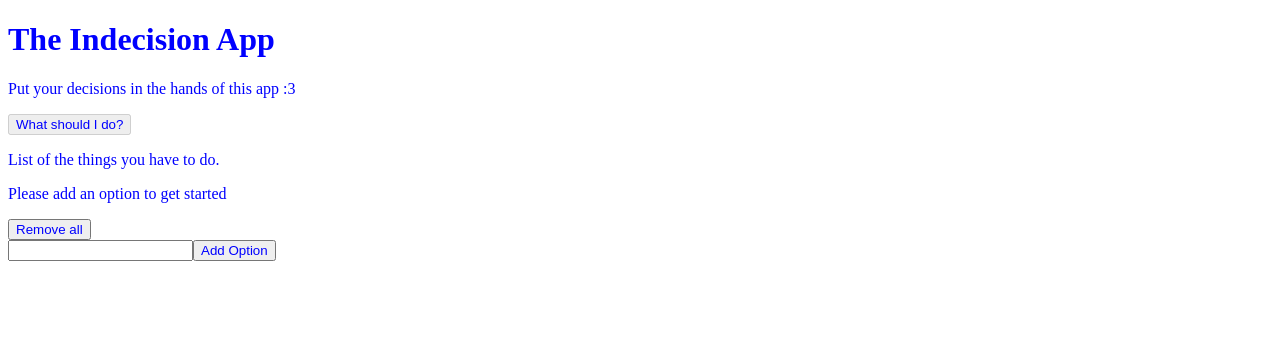
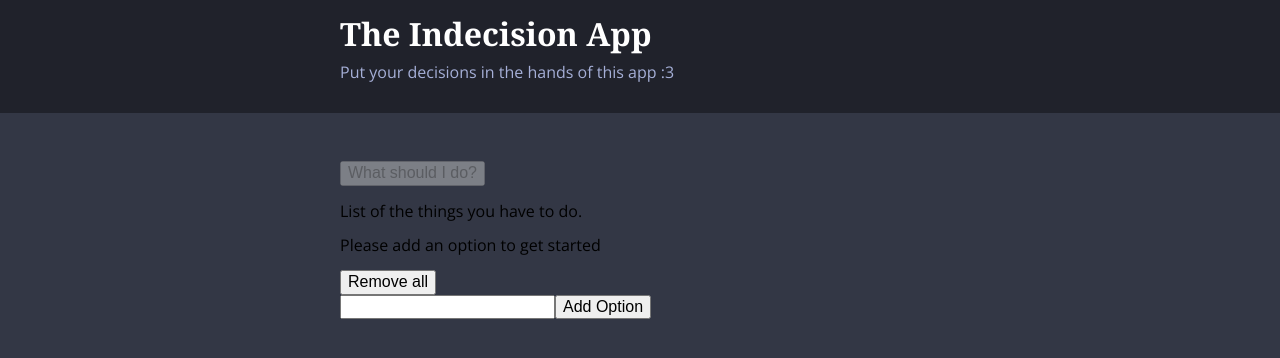
Before and after one commit to theindianotaku/react-indecision-app, a React (Create React App) app: page / in a window 1280 px wide. Shown: the top 358 px of the page. Built offline with nearby package versions, Linux system fonts and the light colour scheme.

Commit message:
Made better folder structure for the stylesheets

```diff
--- a/package.json
+++ b/package.json
@@ -5,6 +5,7 @@
   "dependencies": {
     "lodash": "^4.17.4",
     "node-sass-chokidar": "^0.0.3",
+    "normalize.css": "^7.0.0",
     "npm-run-all": "^4.1.1",
     "react": "^16.0.0",
     "react-dom": "^16.0.0",
--- a/public/index.html
+++ b/public/index.html
@@ -10,6 +10,8 @@
     -->
     <link rel="manifest" href="%PUBLIC_URL%/manifest.json">
     <link rel="shortcut icon" href="%PUBLIC_URL%/favicon.ico">
+
+    <link href="https://fonts.googleapis.com/css?family=Noto+Serif:400,700|Open+Sans:400,700" rel="stylesheet">
 
     <title>Indecision App</title>
   </head>
--- a/src/components/App.js
+++ b/src/components/App.js
@@ -80,7 +80,7 @@ class App extends Component {
     return (
       <div className="main">
         <Header subtitle={subtitle} />
-
+        <div className="container">
           <Action
             handlePickOption={this.handlePickOption}
             hasOptions={this.state.options.length > 0}
@@ -93,6 +93,7 @@ class App extends Component {
           <AddOption
             handleAddOption={this.handleAddOption}
           />
+        </div>
         <OptionModal
           selectedOption={this.state.selectedOption}
           handleClearSelected={this.handleClearSelected}
--- a/src/components/Header.js
+++ b/src/components/Header.js
@@ -1,8 +1,10 @@
 import React from 'react';
 const Header = (props) => (
-  <div>
-    <h1>{ props.title }</h1>
-    { props.subtitle && <p>{ props.subtitle }</p>}
+  <div className="header">
+    <div className="container">
+      <h1 className="header__title">{ props.title }</h1>
+      { props.subtitle && <p className="header__subtitle">{ props.subtitle }</p>}
+    </div>
   </div>
 );
 
--- a/src/index.js
+++ b/src/index.js
@@ -2,6 +2,7 @@ import React from 'react';
 import ReactDOM from 'react-dom';
 import App from './components/App';
 
+import 'normalize.css/normalize.css';
 import './styles/styles.css';
 
 //import registerServiceWorker from './registerServiceWorker';
--- /dev/null
+++ b/src/styles/base/_base.scss
@@ -0,0 +1,13 @@
+html {
+  font-size: 62.5%;
+}
+
+body {
+  background: $dark-blue;
+  font-family: 'Open Sans';
+  font-size: $m-size;
+}
+
+h1, h2, h3, h4, h5, h6 {
+  font-family: 'Noto Serif';
+}
--- /dev/null
+++ b/src/styles/base/_settings.scss
@@ -0,0 +1,10 @@
+// Colors
+$off-black: #20222b;
+$off-white: #a5afd7;
+$dark-blue: #333745;
+
+// Sizes
+$s-size: 1rem;
+$m-size: 1.6rem;
+$l-size: 3.2rem;
+$xl-size: 4.8rem;
--- /dev/null
+++ b/src/styles/components/_container.scss
@@ -0,0 +1,5 @@
+.container {
+  max-width: 60rem;
+  margin: 0 auto;
+  padding: 0 $m-size;
+}
--- /dev/null
+++ b/src/styles/components/_header.scss
@@ -0,0 +1,17 @@
+.header {
+  background: $off-black;
+  margin-bottom: $xl-size;
+  padding: $m-size 0;
+  color: white;
+}
+
+.header__title {
+  font-size: $l-size;
+  margin: 0;
+}
+
+.header__subtitle {
+  color: $off-white;
+  font-size: $m-size;
+  margin-top: $s-size;;
+}
--- a/src/styles/styles.scss
+++ b/src/styles/styles.scss
@@ -1,5 +1,4 @@
-$brand-color: blue;
-
-* {
-  color: $brand-color;
-}
+@import './base/settings';
+@import './base/base';
+@import './components/container';
+@import './components/header';
```
Also changed, not shown: 1 other file (tests, documents, lock files or other folders). Lines whose indentation alone changed are shown as unchanged.
